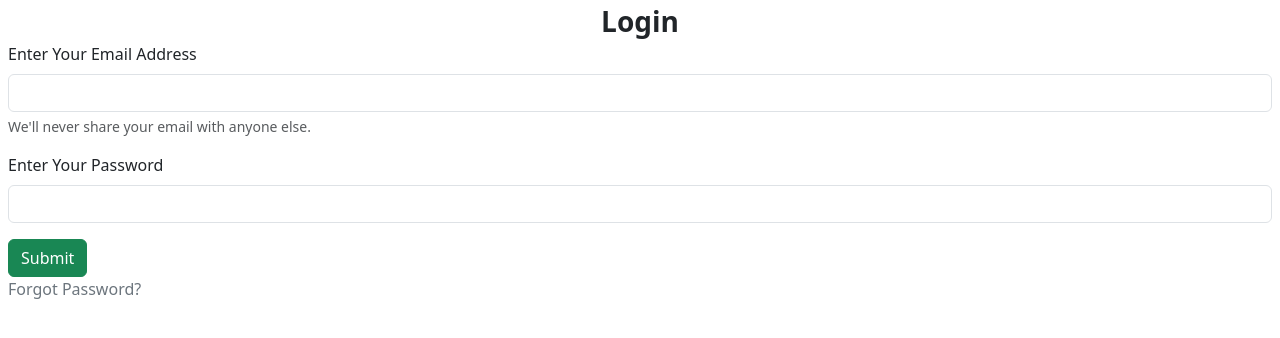
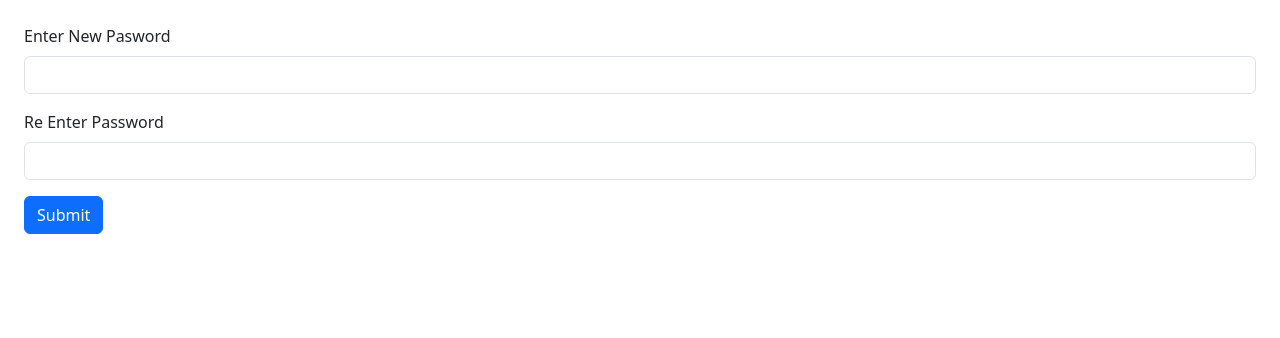
Before and after one commit to gkshtz/PFMS_frontend, a React (Vite) app: page /set-new-password in a window 1280 px wide. Before the commit this address led to /login. Shown: the top 338 px of the page. Built offline with nearby package versions, Linux system fonts and the light colour scheme; no server answers.

Commit message:
reset password page

```diff
--- a/src/App.jsx
+++ b/src/App.jsx
@@ -42,7 +42,7 @@ function App()
     },
     {
       path: '/set-new-password',
-      element: <ProtectedRoute><SetNewPassword/></ProtectedRoute>
+      element: <SetNewPassword/>
     }
   ]);
     const loginContext = useContext(LoginContext);
--- a/src/Components/SendOtpModal/SendOtpModal.jsx
+++ b/src/Components/SendOtpModal/SendOtpModal.jsx
@@ -123,7 +123,7 @@ export default function SendOtpModal({ isModalOpen, setModalOpen }) {
                 <div className="modal-content">
                     <div className="modal-header">
                         <h1 className="modal-title fs-5" id="staticBackdropLabel">Forgot Password</h1>
-                        <button type="button" className="btn-close" data-bs-dismiss="modal" aria-label="Close"></button>
+                        <button type="button" className="btn-close" data-bs-dismiss="modal" aria-label="Close" onClick={onClose}></button>
                     </div>
                     <div className="modal-body">
                         <form>
@@ -138,7 +138,7 @@ export default function SendOtpModal({ isModalOpen, setModalOpen }) {
                                 <form onSubmit={onOtpSubmit}>
                                     <label htmlFor='otp' className='form-label'>Enter OTP</label><br />
                                     <input type="number" className='form-control' name='otp' onChange={onOtpChange} required /><br />
-                                    <input type="submit" className='btn btn-success' />
+                                    <input type="submit" className='btn btn-success' data-bs-dismiss="modal" onClick={onClose}/>
                                 </form>:null
                         }
                     </div>
--- a/src/Components/SetNewPassword/SetNewPassword.jsx
+++ b/src/Components/SetNewPassword/SetNewPassword.jsx
@@ -1,48 +1,44 @@
 import React from 'react'
 import { useState } from 'react'
 
-export default function SetNewPassword()
-{
+export default function SetNewPassword() {
     const initialData = {
-        newPassword:"",
-        reEnterPassword:""
+        newPassword: "",
+        reEnterPassword: ""
     }
 
     const [formData, setFormData] = useState(initialData);
+    const [passwordMatch, setPasswordMatch] = useState(true);
 
-    const onChange = async (event)=>{
-        const { name, value } = event.target;
-        setFormData({
-            ...formData,
-            [name]: value
-        });
-    }
-    async function submitForm(event)
-    {
+    async function submitForm(event) {
         //login for HTTP request to API
     }
 
-  return (
-    <div>
-      <div className="formContainer">
-            <div id="formTitle">Login</div>
-            <form onSubmit={submitForm}>
-                <div className='label'>
-                    <label htmlFor="newPassword">Enter New Password</label>
-                </div>
-                <div>
-                    <input type="text" name="newPassword" id="newPassword" value={formData.newPassword} onChange={onChange} className='inputField'></input>
-                </div>
-                <div className='label'>
-                    <label htmlFor="reEnterPassword">Re Enter New Password</label>
-                </div>
-                <div>
-                    <input type="text" name="reEnterPassword" id="reEnterPassword" value={formData.reEnterPassword}
-                    onChange={onChange} className='inputField'></input>
-                </div>
-                <input type="submit" value="Submit" id='submit'></input>
-            </form>
-       </div>
-    </div>
-  )
+   function onChange(event)
+   {
+        const {name, value} = event.target;
+        setFormData((prev)=>{
+            const updatedFormData = {
+                ...prev,
+                [name]: value
+            }
+            setPasswordMatch(updatedFormData.newPassword == updatedFormData.reEnterPassword);
+            return updatedFormData;
+        })
+   }
+
+    return (
+        <form className='m-4'>
+            <div class="mb-3">
+                <label for="newPassword" class="form-label">Enter New Pasword</label>
+                <input type="password" class="form-control" name='newPassword' id="newPassword" onChange={onChange}/>
+                    <div id="passwordHelp" class="form-text text-danger" hidden={passwordMatch}>Password are not same!</div>
+            </div>
+            <div class="mb-3">
+                <label for="reEnterPassword" class="form-label">Re Enter Password</label>
+                <input type="password" class="form-control" name='reEnterPassword' id="reEnterPassword" onChange={onChange}/>
+            </div>
+            <button type="submit" class="btn btn-primary" disabled = {!passwordMatch}>Submit</button>
+        </form>
+    )
 }
```
